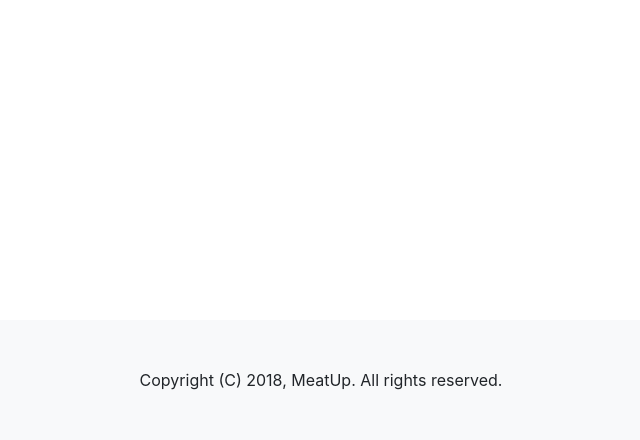
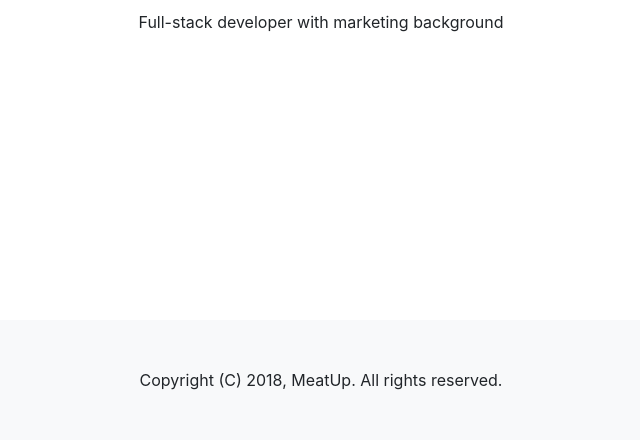
Before and after one commit to laynahgao/gaproject2-Meatup, a Django app: page /aboutus in a window 1280 px wide. Shown: the part 368-808 px from the top of the page, without its empty margins (319-959 px from the left). Run offline with Django 3.2, Linux system fonts and the light colour scheme; some libraries are stand-ins or nearby versions.

Commit message:
laynah about me

```diff
--- a/meatup/templates/about.html
+++ b/meatup/templates/about.html
@@ -14,6 +14,7 @@
         <img class="rounded rounded-circle profile-image" src='https://media.licdn.com/dms/image/C5603AQG1HbSnPMqlDw/profile-displayphoto-shrink_800_800/0?e=1538611200&v=beta&t=Kdm_CofV7dMSjvuQakNAATepWGLT9IUX8K-JHQM27uo'>
 
         <h3>Laynah Gao</h3>
+        <p>Full-stack developer with marketing background</p>
     </div>
     <div class='col-md center-text'>
         <img class="rounded rounded-circle profile-image" src='https://media.licdn.com/dms/image/C5603AQHI2ZxPrK_y-Q/profile-displayphoto-shrink_800_800/0?e=1538611200&v=beta&t=TVXhUOMdSf76NHD9mylhtRC58jDSx_e23mw7pqmEXlw'>
```
